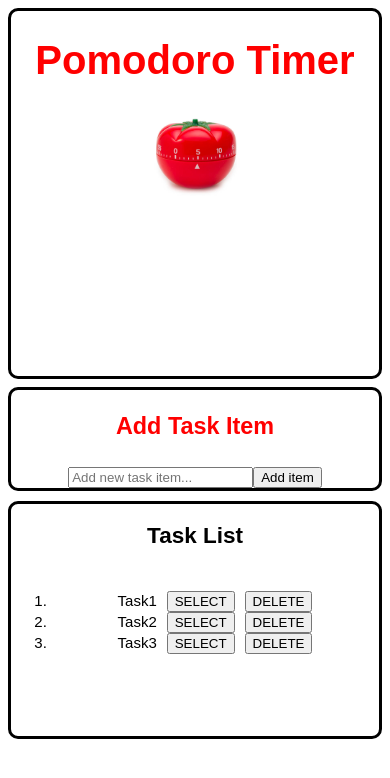
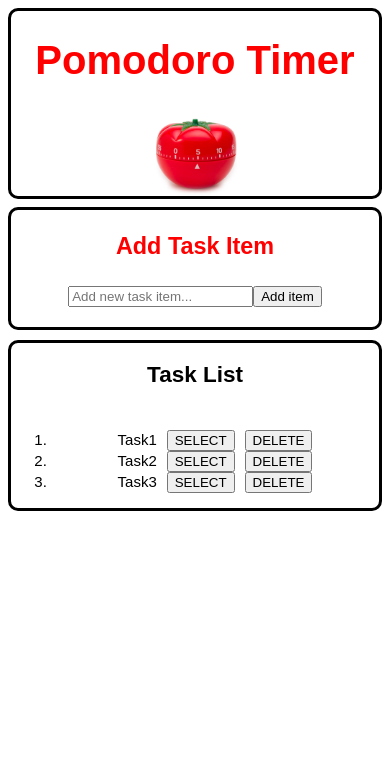
Before and after one commit to elesian/pomodoro-react-app, a React (Create React App) app: page / in a window 390 px wide. Shown: the top 778 px of the page. Built offline with nearby package versions, Linux system fonts and the light colour scheme.

Commit message:
Responsive design added

```diff
--- a/package.json
+++ b/package.json
@@ -16,7 +16,7 @@
     "test": "react-scripts test",
     "eject": "react-scripts eject",
     "predeploy": "npm run build",
-    "deploy": "gh-pages -b master -d build"
+    "deploy": "gh-pages -b main -d build"
   },
   "eslintConfig": {
     "extends": [
--- a/src/App.css
+++ b/src/App.css
@@ -1,14 +1,19 @@
 /** @format */
 
 .App {
+  height: 100%;
+  width: 100%;
+  display: flex;
+  justify-content: space-evenly;
+  align-items: stretch;
   text-align: center;
-  display: flex;
   flex-direction: column;
-  justify-content: center;
-  display: grid;
+  align-content: baseline;
+  flex-wrap: nowrap;
+  justify-items: baseline;
+  max-width: 100vh;
+  margin-inline: auto;
   row-gap: 1ch;
-
-  height: 100vh;
 }
 
 .header-image {
@@ -68,7 +73,7 @@
   border: black;
   border-style: solid;
   border-radius: 10px;
-  justify-content: top;
+  justify-content: space-evenly;
   font-size: 20px;
   display: flex;
   flex-direction: column;
@@ -78,3 +83,7 @@
 .button {
   margin-left: 10px;
 }
+
+.submit-task {
+  margin-bottom: 1em;
+}
--- a/src/TaskItem.js
+++ b/src/TaskItem.js
@@ -20,7 +20,7 @@ const TaskItem = ({ setList }) => {
   return (
     <div className="input">
       <h3>Add Task Item</h3>
-      <form onSubmit={handleSubmit}>
+      <form className='submit-task' onSubmit={handleSubmit}>
         <input
           required
           value={newItem}
--- a/src/Timer.js
+++ b/src/Timer.js
@@ -7,8 +7,6 @@ const Timer = ({
   initialSeconds = 2,
   initialMinute = 0,
   currentTask,
-  pause,
-  setPause,
 }) => {
   const timerColour = document.querySelector('.timer-style');
   const [minutes, setMinutes] = useState(initialMinute);
```
